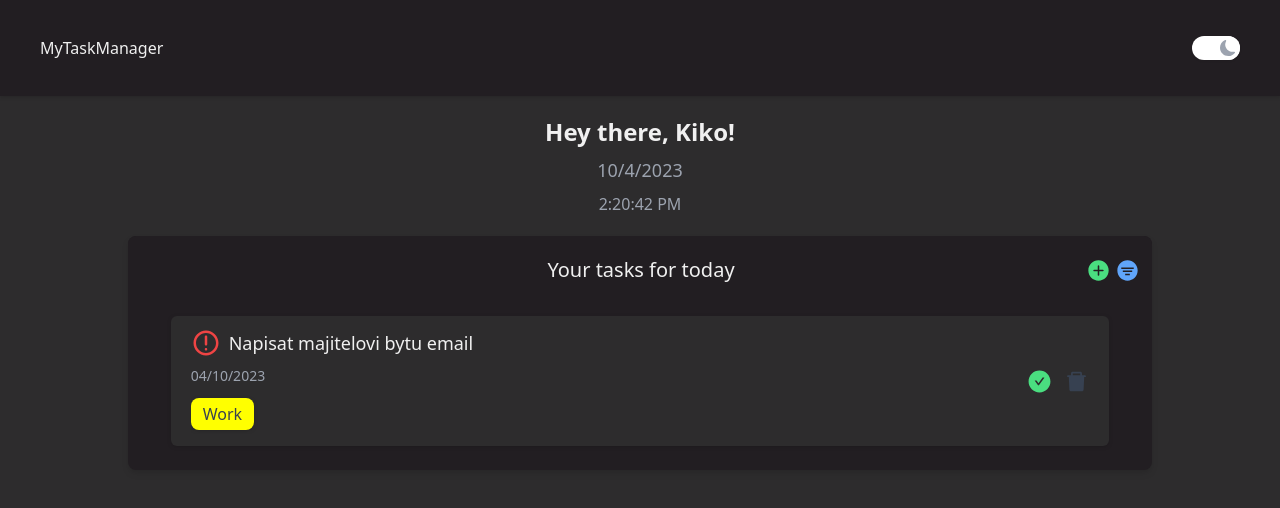
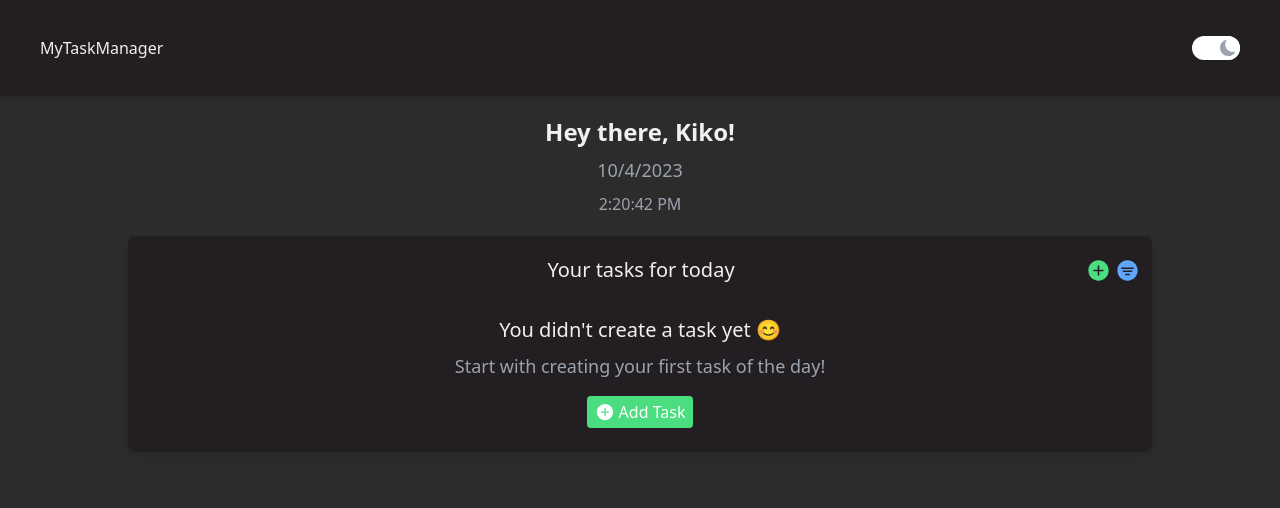
Before and after one commit to kristiangal/task-manager, a React (Vite) app: page / in a window 1280 px wide. Shown: the top 508 px of the page. Built offline with nearby package versions, Linux system fonts and the light colour scheme.

Commit message:
add task adding functionality

```diff
--- a/src/components/Modal.jsx
+++ b/src/components/Modal.jsx
@@ -1,6 +1,8 @@
 import React, { useState } from "react";
 
 import Select from "react-select";
+import { v4 as uuidv4 } from "uuid";
+import moment from "moment";
 
 import { tasks } from "../data/tasks";
 import { useSelector, useDispatch } from "react-redux";
@@ -9,20 +11,35 @@ import { addTask } from "../features/taskSlice";
 
 const Modal = ({ bodyType, theme }) => {
   const [taskName, setTaskName] = useState("");
-  const [taskIsRequired, setTaskIsRequired] = useState(false);
+  const [taskIsImportant, setTaskIsImportant] = useState(false);
   const [taskTags, setTaskTags] = useState([]);
 
   const dispatch = useDispatch();
 
   const { isOpen } = useSelector((state) => state.modal);
 
-  const handleAddTask = () => {
-    console.log("ey");
+  const handleAddTask = (e) => {
+    e.preventDefault();
+    const taskToAdd = {
+      name: taskName,
+      date: new Date(),
+      tags: taskTags,
+      isImportant: taskIsImportant,
+      isDone: false,
+    };
+
+    console.log(taskToAdd);
+
+    dispatch(addTask({ task: taskToAdd }));
+    dispatch(toggleModal());
   };
 
   const bodyTypes = {
     addTask: (
-      <form className={`${theme}Theme py-3 px-5 w-3/4 rounded text-center`}>
+      <form
+        onSubmit={handleAddTask}
+        className={`${theme}Theme py-3 px-5 w-3/4 rounded text-center`}
+      >
         <h1 className="text-xl font-medium pb-3">Add task</h1>
         <div className="input-groups grid grid-rows-1 grid-cols-2 gap-10 text-left">
           <div className="form-group flex flex-col">
@@ -34,6 +51,8 @@ const Modal = ({ bodyType, theme }) => {
               name="task-name"
               id="task-name"
               className="mb-2 p-1 rounded"
+              value={taskName}
+              onChange={(e) => setTaskName(e.target.value)}
             />
             <label htmlFor="isImportant" className="pb-1 text-sm">
               Is important?
@@ -43,13 +62,21 @@ const Modal = ({ bodyType, theme }) => {
               type="checkbox"
               name="isImportant"
               id="isImportant"
+              value={taskIsImportant}
+              onChange={(e) => setTaskIsImportant(e.target.checked)}
             />
           </div>
           <div className="form-group flex flex-col">
             <label htmlFor="tags" className="pb-2 text-sm">
               Related tags
             </label>
-            <Select closeMenuOnSelect={false} isMulti options={tasks} />
+            <Select
+              value={taskTags}
+              closeMenuOnSelect={false}
+              isMulti
+              options={tasks}
+              onChange={(selectedOptions) => setTaskTags(selectedOptions)}
+            />
           </div>
         </div>
         <div className="actions pt-6 text-right">
@@ -60,7 +87,12 @@ const Modal = ({ bodyType, theme }) => {
             Add
           </button>
           <button
-            onClick={() => dispatch(toggleModal())}
+            onClick={() => {
+              dispatch(toggleModal());
+              setTaskTags([]);
+              setTaskName("");
+              setTaskIsImportant(false);
+            }}
             type="button"
             className="ml-6 py-1 px-3 bg-red-400 text-white rounded"
           >
--- a/src/components/Tag.jsx
+++ b/src/components/Tag.jsx
@@ -3,7 +3,7 @@ import React from "react";
 const Tag = ({ text, color }) => {
   return (
     <div
-      className="py-1 px-3 rounded-lg font-medium text-gray-700 mr-2 drop-shadow"
+      className="py-1 px-3 rounded-lg font-regular text-white mr-2 drop-shadow"
       style={{ backgroundColor: color }}
     >
       {text}
--- a/src/components/tasks/TaskContainer.jsx
+++ b/src/components/tasks/TaskContainer.jsx
@@ -37,11 +37,26 @@ const TaskContainer = ({ theme, tasks }) => {
         </div>
       </div>
       <div className="task-list py-3">
-        {tasks
-          ? tasks.map((task) => (
-              <TaskItem task={task} key={task.id} theme={theme} />
-            ))
-          : null}
+        {tasks.length ? (
+          tasks.map((task) => (
+            <TaskItem task={task} key={task.id} theme={theme} />
+          ))
+        ) : (
+          <div>
+            <h1 className="text-xl font-medium">
+              You didn't create a task yet 😊
+            </h1>
+            <p className="text-lg text-gray-400 py-2">
+              Start with creating your first task of the day!
+            </p>
+            <button
+              onClick={handleShowModal}
+              className="flex items-center mx-auto mt-2 bg-green-400 hover:bg-green-500 transition-all duration-300 text-white rounded py-1 px-2"
+            >
+              <IoIosAddCircle className="fill-white mr-1" size={20} /> Add Task
+            </button>
+          </div>
+        )}
       </div>
     </div>
   );
--- a/src/components/tasks/TaskItem.jsx
+++ b/src/components/tasks/TaskItem.jsx
@@ -12,7 +12,7 @@ import Tag from "../Tag";
 const TaskItem = ({ theme, task }) => {
   return (
     <div
-      className={`flex items-center justify-between py-3 px-5 w-11/12 mx-auto rounded-md ${
+      className={`flex items-center justify-between py-3 px-5 mb-3 w-11/12 mx-auto rounded-md ${
         theme === "light" ? "bg-white" : "darkTheme mainBg"
       } drop-shadow`}
     >
@@ -27,7 +27,7 @@ const TaskItem = ({ theme, task }) => {
         <div className="tags py-1 flex max-w-md overflow-x-auto">
           {task.tags
             ? task.tags.map((tag) => (
-                <Tag key={tag.text} text={tag.text} color={tag.color} />
+                <Tag key={tag.label} text={tag.label} color={tag.color} />
               ))
             : null}
         </div>
--- a/src/features/taskSlice.js
+++ b/src/features/taskSlice.js
@@ -3,16 +3,9 @@ import { v4 as uuidv4 } from "uuid";
 import moment from "moment";
 
 const initialState = {
-  tasks: [
-    {
-      id: uuidv4(),
-      name: "Napisat majitelovi bytu email",
-      date: moment(new Date()).format("DD/MM/YYYY"),
-      tags: [{ text: "Work", color: "yellow" }],
-      isImportant: true,
-      isDone: false,
-    },
-  ],
+  tasks: localStorage.getItem("tasks")
+    ? JSON.parse(localStorage.getItem("tasks"))
+    : [],
 };
 
 export const taskSlice = createSlice({
@@ -20,16 +13,20 @@ export const taskSlice = createSlice({
   initialState,
   reducers: {
     addTask: (state, action) => {
-      const { name, date, tags, isImportant, isDone } = action.task;
+      console.log(action);
+      console.log(action.task);
+      const { name, date, tags, isImportant, isDone } = action.payload.task;
+
       const taskToAdd = {
         id: uuidv4(),
         name,
-        date,
+        date: moment(date).format("DD/MM/YYYY"),
         tags,
         isImportant,
         isDone,
       };
       state.tasks.push(taskToAdd);
+      localStorage.setItem("tasks", JSON.stringify(state.tasks));
     },
     removeTask: (state, action) => {
       const { id } = action;
```
